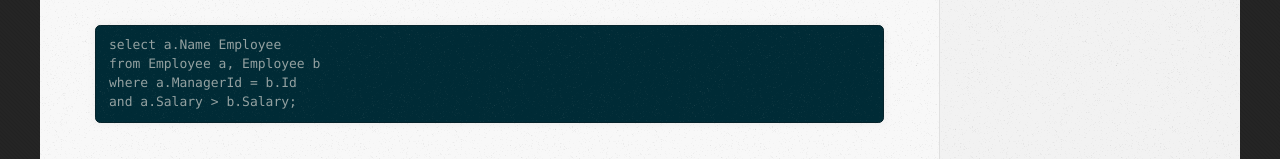
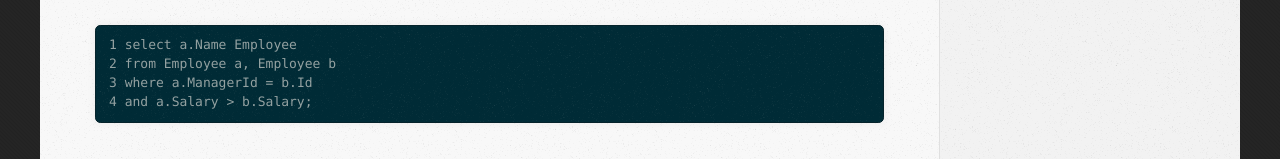
Before and after one commit to Bianchenglangzi/Bianchenglangzi.github.io, a plain HTML site: page employees-earning-more-than-their-managers.html in a window 1280 px wide. Shown: the part 1061-1220 px from the top of the page. Drawn offline with Linux system fonts and the light colour scheme.

Commit message:
change name

```diff
--- a/employees-earning-more-than-their-managers.html
+++ b/employees-earning-more-than-their-managers.html
@@ -108,10 +108,10 @@
 <div class="section" id="solution">
 <h2>Solution</h2>
 <pre class="code sql literal-block">
-<span class="k">select</span> <span class="n">a</span><span class="p">.</span><span class="n">Name</span> <span class="n">Employee</span>
-<span class="k">from</span> <span class="n">Employee</span> <span class="n">a</span><span class="p">,</span> <span class="n">Employee</span> <span class="n">b</span>
-<span class="k">where</span> <span class="n">a</span><span class="p">.</span><span class="n">ManagerId</span> <span class="o">=</span> <span class="n">b</span><span class="p">.</span><span class="n">Id</span>
-<span class="k">and</span> <span class="n">a</span><span class="p">.</span><span class="n">Salary</span> <span class="o">&gt;</span> <span class="n">b</span><span class="p">.</span><span class="n">Salary</span><span class="p">;</span>
+<span class="ln">1 </span><span class="k">select</span> <span class="n">a</span><span class="p">.</span><span class="n">Name</span> <span class="n">Employee</span>
+<span class="ln">2 </span><span class="k">from</span> <span class="n">Employee</span> <span class="n">a</span><span class="p">,</span> <span class="n">Employee</span> <span class="n">b</span>
+<span class="ln">3 </span><span class="k">where</span> <span class="n">a</span><span class="p">.</span><span class="n">ManagerId</span> <span class="o">=</span> <span class="n">b</span><span class="p">.</span><span class="n">Id</span>
+<span class="ln">4 </span><span class="k">and</span> <span class="n">a</span><span class="p">.</span><span class="n">Salary</span> <span class="o">&gt;</span> <span class="n">b</span><span class="p">.</span><span class="n">Salary</span><span class="p">;</span>
 </pre>
 </div>
 </div>
```
